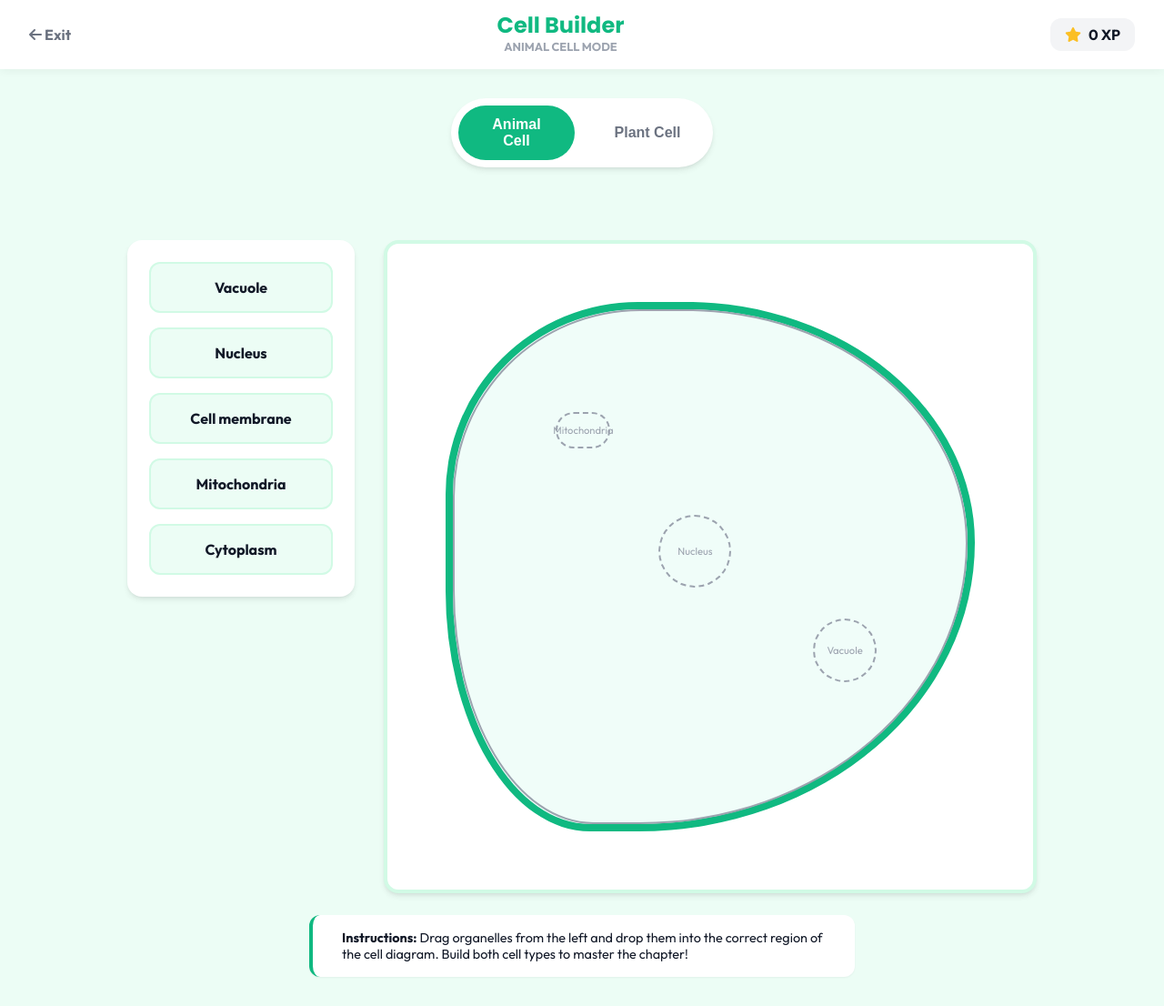
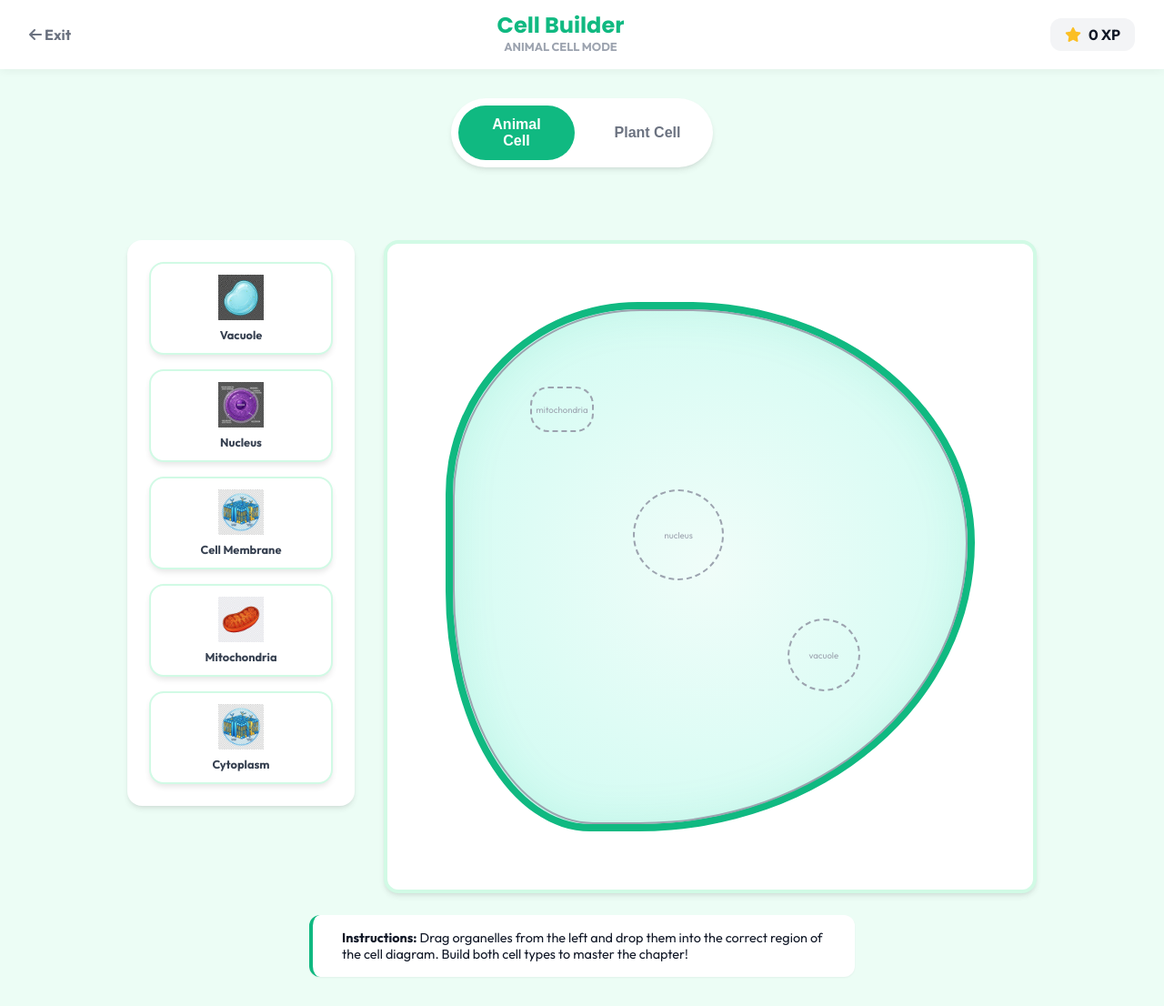
Before and after one commit to aleenann/STEM-Gamified-Learning, a Flask app: page /student/play/bio/g9/ch5_l1 in a window 1280 px wide. Shown: the whole page at 91% size. Run offline with Flask 3, Linux system fonts and the light colour scheme; a user stored in the database is signed in; data comes from the database, SQL or seed files in the repository; some libraries are stand-ins or nearby versions.

Commit message:
updated bio lesson and added images

```diff
--- a/templates/g9_bio_ch5_l1.html
+++ b/templates/g9_bio_ch5_l1.html
@@ -102,19 +102,40 @@
         }
 
         .organelle-item {
-            background: var(--bio-bg);
-            padding: 1rem;
-            border-radius: 12px;
+            background: white;
+            padding: 0.75rem;
+            border-radius: 16px;
             border: 2px solid #d1fae5;
             cursor: grab;
-            font-weight: 700;
-            text-align: center;
-            transition: transform 0.2s;
+            display: flex;
+            flex-direction: column;
+            align-items: center;
+            gap: 0.5rem;
+            transition: all 0.3s cubic-bezier(0.4, 0, 0.2, 1);
             user-select: none;
+            box-shadow: 0 4px 6px -1px rgba(0, 0, 0, 0.1);
         }
 
-        .organelle-item:hover { transform: scale(1.05); }
+        .organelle-item:hover {
+            transform: translateY(-5px);
+            border-color: var(--bio-primary);
+            box-shadow: 0 10px 15px -3px rgba(0, 0, 0, 0.1);
+        }
+
         .organelle-item:active { cursor: grabbing; }
+
+        .organelle-icon {
+            width: 50px;
+            height: 50px;
+            object-fit: contain;
+        }
+
+        .organelle-name {
+            font-size: 0.8rem;
+            font-weight: 700;
+            color: #374151;
+            text-transform: capitalize;
+        }
 
         /* Cell Diagram */
         .cell-diagram {
@@ -134,17 +155,18 @@
             width: 90%;
             height: 90%;
             border-radius: 40% 60% 70% 30% / 40% 50% 60% 50%;
-            background: #f0fdf9;
+            background: radial-gradient(circle, #f0fdf9 0%, #ccfbf1 100%);
             border: 8px solid var(--bio-primary);
             position: relative;
             transition: all 0.5s cubic-bezier(0.175, 0.885, 0.32, 1.275);
+            box-shadow: inset 0 0 50px rgba(16, 185, 129, 0.1);
         }
 
         .mode-plant .cell-base {
-            border-radius: 20px;
-            background: #f0fdf4;
-            border-color: #059669;
-            box-shadow: inset 0 0 0 10px #dcfce7;
+            border-radius: 40px;
+            background: radial-gradient(circle, #f0fdf4 0%, #dcfce7 100%);
+            border: 12px solid #059669;
+            box-shadow: inset 0 0 0 6px #dcfce7;
         }
 
         /* Drop Zones */
@@ -153,17 +175,21 @@
             border: 2px dashed #9ca3af;
             border-radius: 50%;
             display: flex;
+            flex-direction: column;
             justify-content: center;
             align-items: center;
-            font-size: 0.7rem;
+            font-size: 0.6rem;
             color: #9ca3af;
             text-align: center;
             padding: 5px;
             transition: all 0.3s;
+            overflow: hidden;
         }
 
-        .drop-zone.active { border-color: var(--bio-primary); background: rgba(16, 185, 129, 0.1); }
-        .drop-zone.filled { border: none; background: var(--bio-primary); color: white; font-weight: 900; font-size: 0.8rem; }
+        .drop-zone.active { border-color: var(--bio-primary); background: rgba(16, 185, 129, 0.1); transform: scale(1.1); }
+        .drop-zone.filled { border: 2px solid var(--bio-primary); background: white; color: var(--bio-primary); font-weight: 800; }
+        .drop-zone.filled .zone-img { width: 80%; height: 80%; object-fit: contain; }
+        .drop-zone.filled .zone-label { font-size: 10px; margin-top: 2px; }
         .drop-zone.wrong { background: #fee2e2; border-color: #ef4444; animation: shake 0.4s; }
 
         @keyframes shake {
@@ -219,15 +245,22 @@
         .btn-return:hover { background: #059669; }
 
         /* Specific Organelle Positions */
-        #zone-nucleus { width: 80px; height: 80px; top: 40%; left: 40%; border-radius: 50%; }
-        #zone-mitochondria { width: 60px; height: 40px; top: 20%; left: 20%; border-radius: 20px; }
-        #zone-vacuole { width: 70px; height: 70px; top: 60%; left: 70%; border-radius: 50%; }
-        #zone-membrane { width: 100%; height: 100%; top: 0; left: 0; border-radius: inherit; border-style: solid; color: transparent; }
-        #zone-cytoplasm { width: 80%; height: 80%; top: 10%; left: 10%; border-radius: inherit; opacity: 0.5; z-index: -1; }
+        #zone-nucleus { width: 100px; height: 100px; top: 35%; left: 35%; border-radius: 50%; }
+        #zone-mitochondria { width: 70px; height: 50px; top: 15%; left: 15%; border-radius: 20px; }
+        #zone-vacuole { width: 80px; height: 80px; top: 60%; left: 65%; border-radius: 50%; }
+        #zone-membrane { width: 100%; height: 100%; top: 0; left: 0; border-radius: inherit; border-style: solid; color: transparent; pointer-events: none; }
+        #zone-membrane.active, #zone-membrane.filled { pointer-events: auto; }
+        #zone-cytoplasm { width: 85%; height: 85%; top: 7.5%; left: 7.5%; border-radius: inherit; opacity: 0.3; z-index: -1; pointer-events: none; }
 
         /* Plant Exclusive */
-        #zone-chloroplast { width: 60px; height: 40px; top: 70%; left: 20%; border-radius: 20px; display: none; }
-        #zone-wall { width: 108%; height: 108%; top: -4%; left: -4%; border-radius: 25px; border-width: 4px; display: none; color: transparent; }
+        #zone-chloroplast { width: 70px; height: 50px; top: 70%; left: 20%; border-radius: 20px; display: none; }
+        #zone-wall {
+            width: 108%; height: 108%; top: -4%; left: -4%;
+            border-radius: 45px; border: 4px solid transparent;
+            display: none; color: transparent; pointer-events: none;
+            z-index: 5;
+        }
+        #zone-wall.filled { border-color: #059669; }
 
     </style>
 </head>
@@ -294,13 +327,13 @@
     <script src="https://cdn.jsdelivr.net/npm/canvas-confetti@1.6.0/dist/confetti.browser.min.js"></script>
     <script>
         const organellesList = [
-            { name: "nucleus", plant: true, animal: true },
-            { name: "cell membrane", plant: true, animal: true },
-            { name: "cytoplasm", plant: true, animal: true },
-            { name: "mitochondria", plant: true, animal: true },
-            { name: "vacuole", plant: true, animal: true },
-            { name: "chloroplast", plant: true, animal: false },
-            { name: "cell wall", plant: true, animal: false }
+            { name: "nucleus", plant: true, animal: true, icon: "nucleus.png" },
+            { name: "cell membrane", plant: true, animal: true, icon: "membrane.png" },
+            { name: "cytoplasm", plant: true, animal: true, icon: "membrane.png" }, // Reusing icon for simplicity or hidden
+            { name: "mitochondria", plant: true, animal: true, icon: "mitochondria.png" },
+            { name: "vacuole", plant: true, animal: true, icon: "vacuole.png" },
+            { name: "chloroplast", plant: true, animal: false, icon: "chloroplast.png" },
+            { name: "cell wall", plant: true, animal: false, icon: "wall.png" }
         ];
 
         let currentMode = 'animal';
@@ -341,9 +374,20 @@
             shuffled.forEach(item => {
                 const div = document.createElement('div');
                 div.className = 'organelle-item';
-                div.innerText = item.name.charAt(0).toUpperCase() + item.name.slice(1);
                 div.draggable = true;
                 div.dataset.name = item.name;
+
+                const img = document.createElement('img');
+                img.src = `/static/images/organelles/${item.icon}`;
+                img.className = 'organelle-icon';
+                img.onerror = () => { img.style.display = 'none'; }; // Fallback
+
+                const label = document.createElement('span');
+                label.className = 'organelle-name';
+                label.innerText = item.name;
+
+                div.appendChild(img);
+                div.appendChild(label);
 
                 div.addEventListener('dragstart', (e) => {
                     draggedItem = div;
@@ -363,11 +407,11 @@
             const zones = document.querySelectorAll('.drop-zone');
             zones.forEach(zone => {
                 zone.classList.remove('filled', 'wrong', 'active');
-                zone.innerText = zone.dataset.organelle.charAt(0).toUpperCase() + zone.dataset.organelle.slice(1);
+                zone.innerHTML = `<span class="zone-placeholder">${zone.dataset.organelle}</span>`;
 
                 zone.addEventListener('dragover', (e) => {
                     e.preventDefault();
-                    zone.classList.add('active');
+                    if (!zone.classList.contains('filled')) zone.classList.add('active');
                 });
 
                 zone.addEventListener('dragleave', () => {
@@ -377,6 +421,8 @@
                 zone.addEventListener('drop', (e) => {
                     e.preventDefault();
                     zone.classList.remove('active');
+                    if (zone.classList.contains('filled')) return;
+
                     const droppedName = e.dataTransfer.getData('text/plain');
 
                     if (droppedName === zone.dataset.organelle) {
@@ -392,7 +438,12 @@
             if (zone.classList.contains('filled')) return;
 
             zone.classList.add('filled');
-            zone.innerText = zone.dataset.organelle.toUpperCase();
+
+            const organelle = organellesList.find(o => o.name === zone.dataset.organelle);
+            zone.innerHTML = `
+                <img src="/static/images/organelles/${organelle.icon}" class="zone-img">
+                <span class="zone-label">${organelle.name.toUpperCase()}</span>
+            `;
 
             if (draggedItem) draggedItem.style.display = 'none';
 
```
Also changed, not shown: static/images/organelles/chloroplast.png (added), static/images/organelles/membrane.png (added), static/images/organelles/mitochondria.png (added), static/images/organelles/nucleus.png (added), static/images/organelles/vacuole.png (added), static/images/organelles/wall.png (added).
